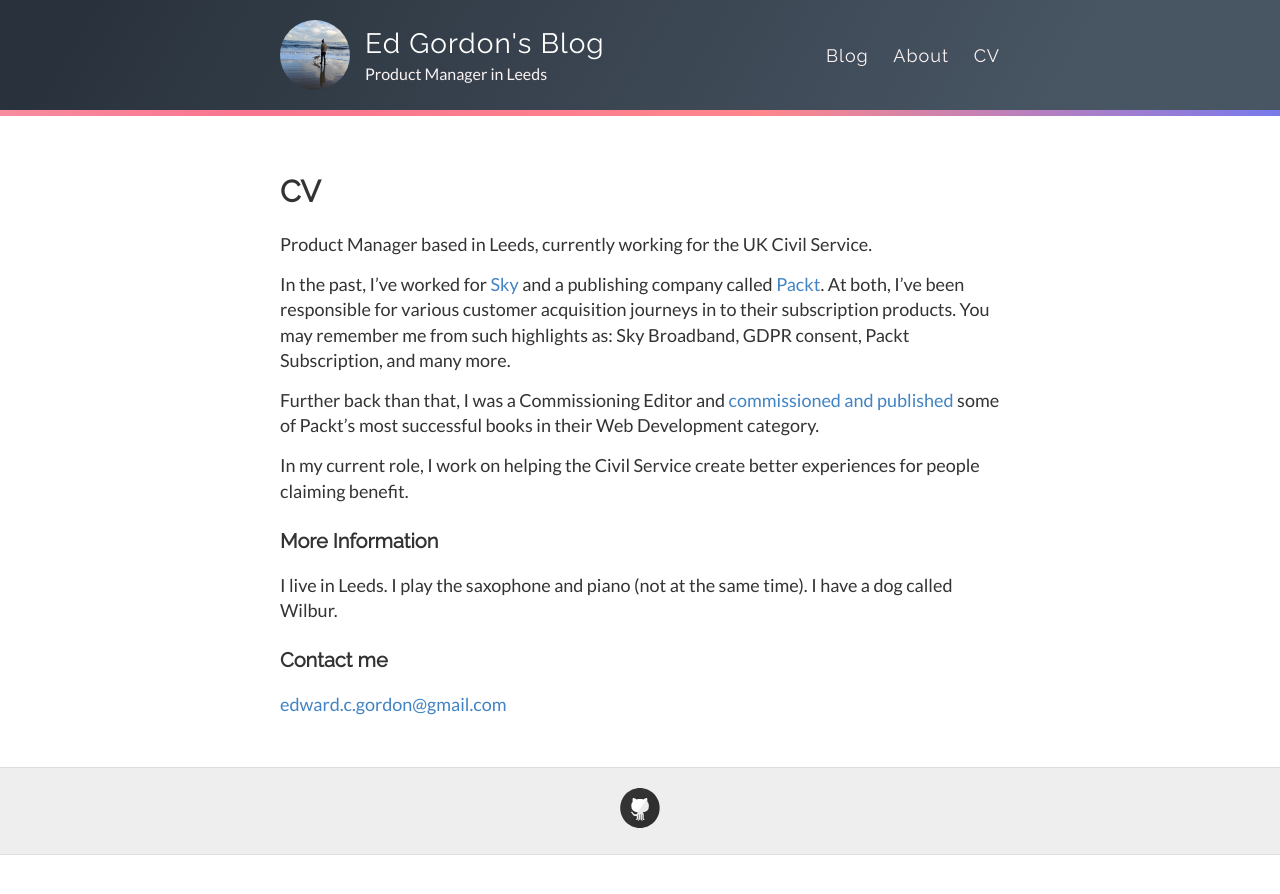
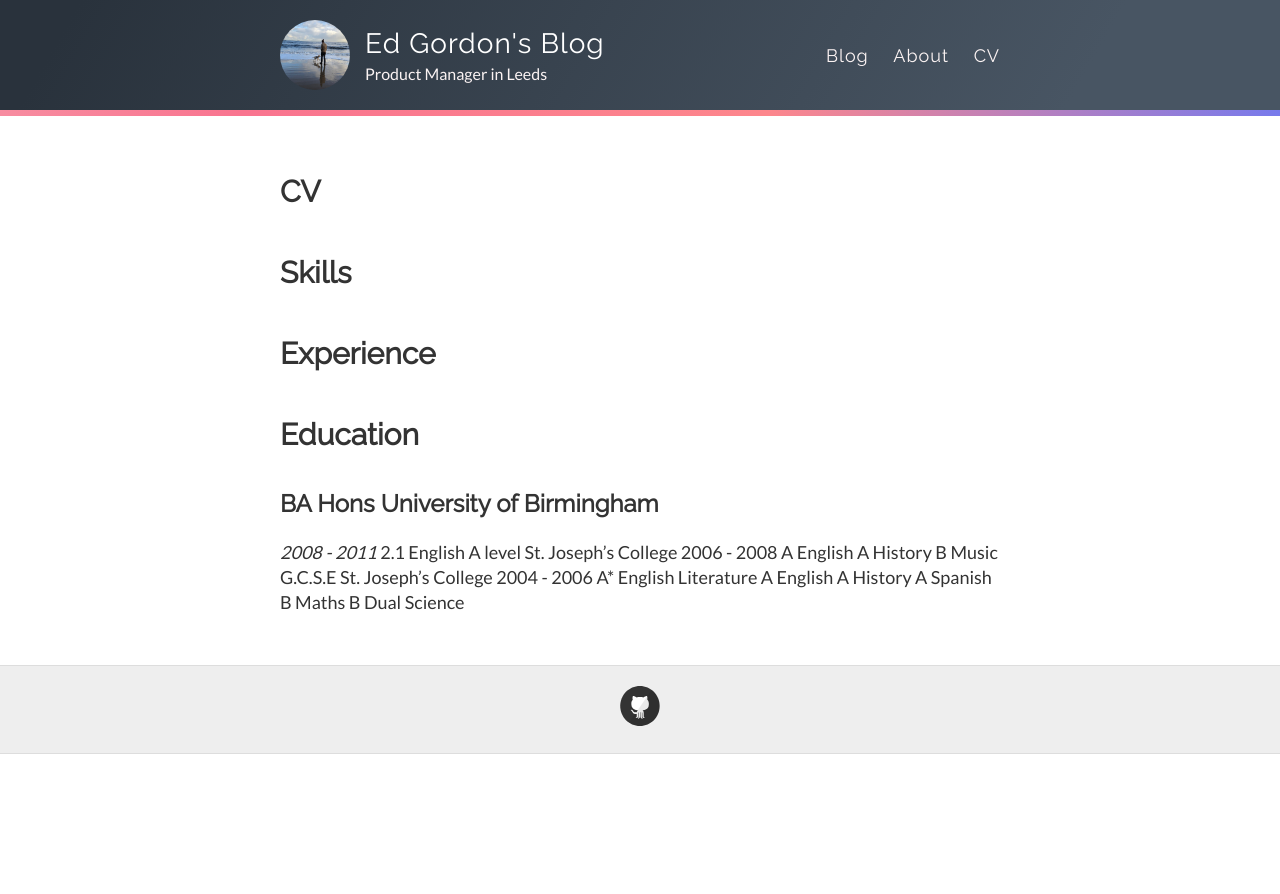
Before and after one commit to edgordon89/edgordon89.github.io, a Jekyll site: the page built from cv.md, in a window 1280 px wide. Shown: the top 894 px of the page. Built offline with Jekyll 4.4.1, drawn with Linux system fonts in a browser that asks for light colours.

Commit message:
Testing CV content

```diff
--- a/cv.md
+++ b/cv.md
@@ -4,18 +4,25 @@ title: CV
 permalink: /cv/
 ---
 
-Product Manager based in Leeds, currently working for the UK Civil Service.
+# Skills
 
-In the past, I've worked for [Sky](https://www.sky.com/shop/broadband-talk/) and a publishing company called [Packt](https://subscribe.packtpub.com/). At both, I've been responsible for various customer acquisition journeys in to their subscription products. You may remember me from such highlights as: Sky Broadband, GDPR consent, Packt Subscription, and many more.
+# Experience
 
-Further back than that, I was a Commissioning Editor and [commissioned and published](https://www.oreilly.com/search/?query=Edward%20Gordon%20Packt&extended_publisher_data=true&highlight=true&include_assessments=false&include_case_studies=true&include_courses=true&include_orioles=true&include_playlists=true&include_collections=true&include_notebooks=true&is_academic_institution_account=false&source=user&publishers=Packt%20Publishing&sort=publication_date&facet_json=true&page=0) some of Packt's most successful books in their Web Development category.
+# Education
 
-In my current role, I work on helping the Civil Service create better experiences for people claiming benefit.
-
-### More Information
-
-I live in Leeds. I play the saxophone and piano (not at the same time). I have a dog called Wilbur.
-
-### Contact me
-
-[edward.c.gordon@gmail.com](mailto:edward.c.gordon+githubBlog@gmail.com)
+## BA Hons University of Birmingham
+_2008 - 2011_
+2.1 English
+A level St. Joseph's College
+2006 - 2008
+A English
+A History
+B Music
+G.C.S.E St. Joseph's College
+2004 - 2006
+A* English Literature
+A English
+A History
+A Spanish
+B Maths
+B Dual Science
```
